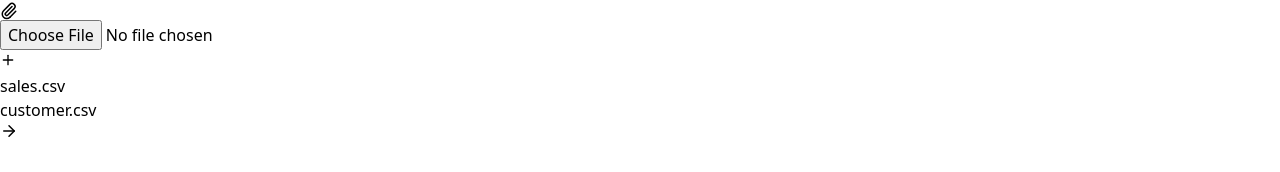
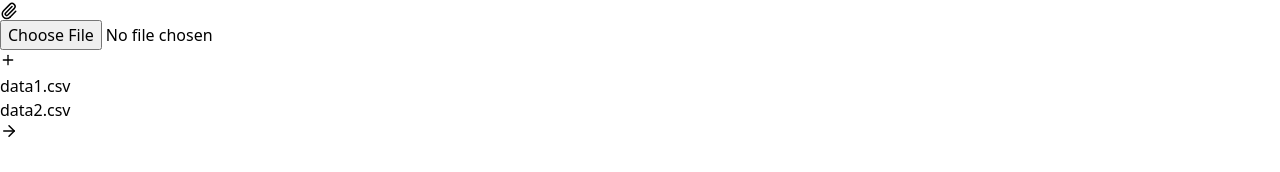
Before and after one commit to priyansh134/DuckDb_Super_AI, a React (Vite) app in the folder frontend/: page / in a window 1280 px wide. Both pictures are taken after a click on the button 8 px from the left and 274 px from the top of the page. Shown: the part 214-386 px from the top of the page. Built offline with nearby package versions, Linux system fonts and the light colour scheme.

Commit message:
Your commit message

```diff
--- a/frontend/src/App.jsx
+++ b/frontend/src/App.jsx
@@ -436,7 +436,7 @@ const App = () => {
                         onClick={() => selectFile("https://res.cloudinary.com/dn2filzyc/raw/upload/v1735426746/sales_data")}
                         className="block w-full text-left px-4 py-2 hover:bg-gray-300"
                       >
-                        sales.csv
+                        data1.csv
                       </button>
                     </li>
                     <li>
@@ -444,7 +444,7 @@ const App = () => {
                         onClick={() => selectFile("https://res.cloudinary.com/dn2filzyc/raw/upload/v1735426786/customer_data")}
                         className="block w-full text-left px-4 py-2 hover:bg-gray-300"
                       >
-                        customer.csv
+                        data2.csv
                       </button>
                     </li>
                   </ul>
```
